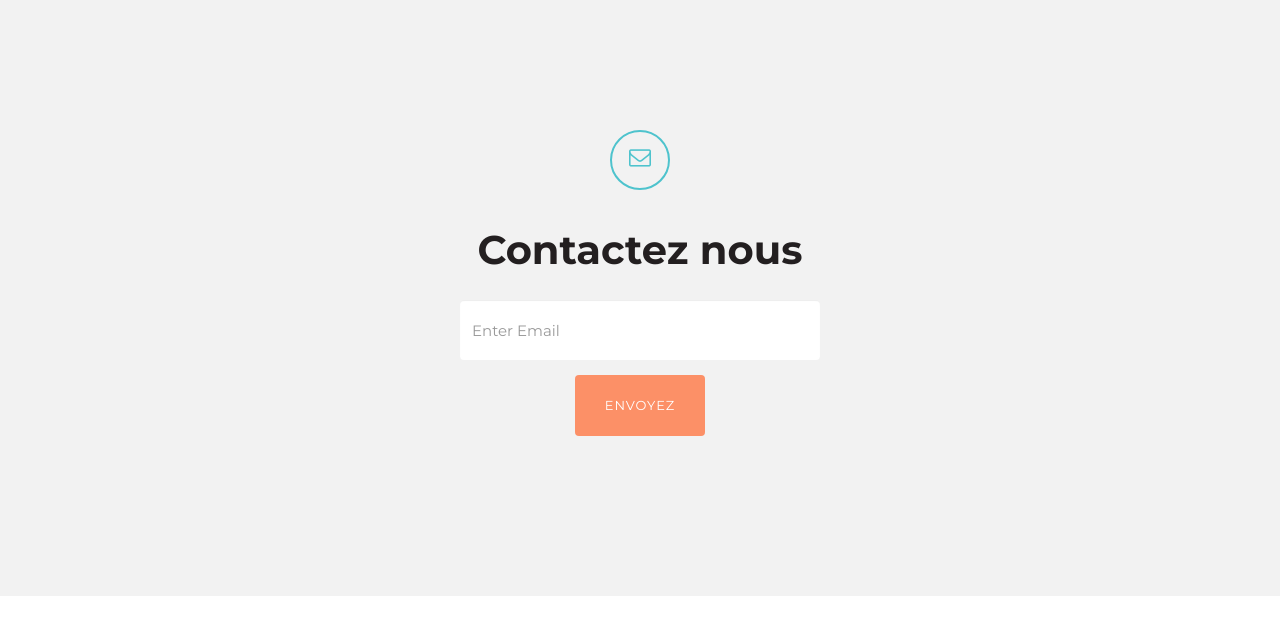
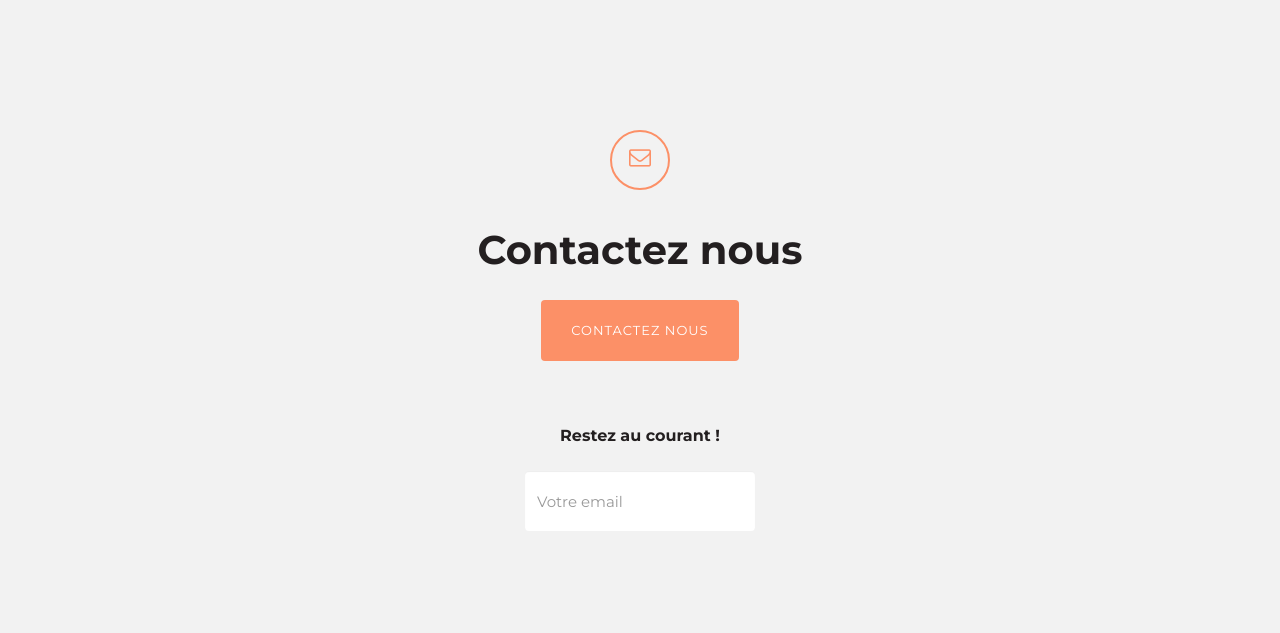
Before and after one commit to Sunny-Tech/SunnyTechLanding, a plain HTML site: page index.html in a window 1280 px wide. Shown: the part 1808-2441 px from the top of the page. Drawn offline with nearby package versions, Linux system fonts and the light colour scheme.

Commit message:
Contact style + mailto

```diff
--- a/css/main.css
+++ b/css/main.css
@@ -266,7 +266,7 @@ a:hover, a:focus {
 }
 
 .navbar-inverse .navbar-collapse, .navbar-inverse .navbar-form {
-    border-color: #4ec3cd;
+    border-color: #fc9067;
 }
 
 .navbar-inverse .navbar-toggle {
@@ -418,13 +418,13 @@ hr.line {
 }
 
 .fa-envelope-o {
-  color: #4ec3cd;
+  color: #fc9067;
   font-size: 22px;
   display: block;
   padding-top: 15px;
   width: 60px;
   height: 60px;
-  border: 2px solid #4ec3cd;
+  border: 2px solid #fc9067;
   -moz-border-radius: 30px;
   -o-border-radius: 30px;
   -webkit-border-radius: 30px;
--- a/index.html
+++ b/index.html
@@ -73,7 +73,7 @@
                     <a href="#main-info" class="btn btn-secondary btn-lg scroll">En savoir plus</a>
                   </div>
                   <div class="col-xs-6 text-left wow fadeInUp" data-wow-delay="1.4s">
-                    <a href="#invite" class="btn btn-primary btn-lg scroll">Contactez nous</a>
+                    <a href="#invite" class="btn btn-primary btn-lg scroll">Contact</a>
                   </div>
                 </div><!--End Button Row-->
               </div>
@@ -134,15 +134,24 @@
 
             <div class="row">
               <div class="col-sm-8 col-sm-offset-2 col-md-6 col-md-offset-3">
-                <form role="form">
-                  <div class="form-group">
-                    <input type="email" class="form-control" id="exampleInputEmail1" placeholder="Enter Email">
-                  </div>
-                  <button type="submit" class="btn btn-primary btn-lg">Envoyez</button>
-                </form>
+                <a href="mailto:contact@sunnytech.io" class="btn btn-primary btn-lg scroll">Contactez nous</a>
               </div>
             </div><!--End Form row-->
 
+            <br />
+            <br />
+
+            <div class="row">
+
+
+                <h3 class="black">Restez au courant !</h2>
+
+                <form role="form"  style="margin-top: 20px;" >
+                <div class="col-sm-4 col-sm-offset-4 col-md-4 col-md-offset-4 ">
+                      <input type="email" class="form-control" id="exampleInputEmail1" placeholder="Votre email">
+                </div>
+              </div><!--End Form row-->
+            </form>
           </div>
         </div>
       </div>
@@ -156,7 +165,6 @@
             <ul class="list-inline social">
               <li><a href="#"><i class="fa fa-twitter"></i></a></li>
               <li><a href="#"><i class="fa fa-facebook"></i></a></li>
-              <li><a href="#"><i class="fa fa-instagram"></i></a></li>
             </ul>
           </div>
 
```
